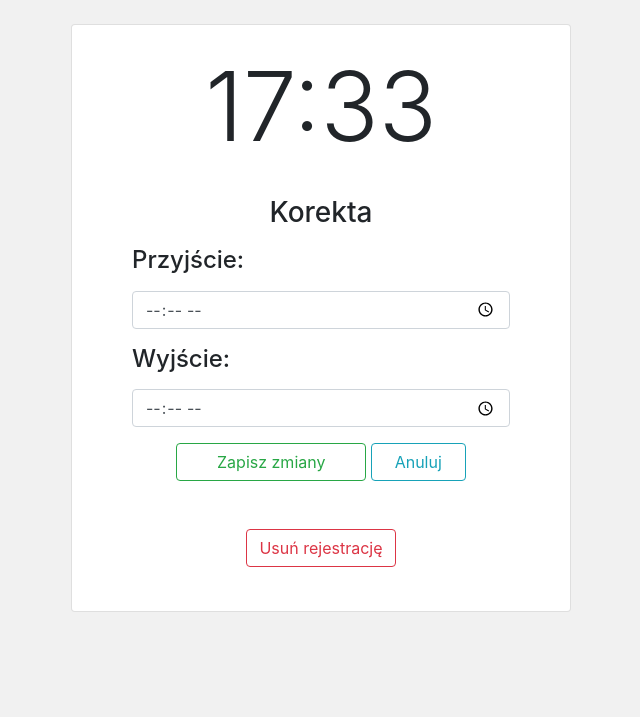
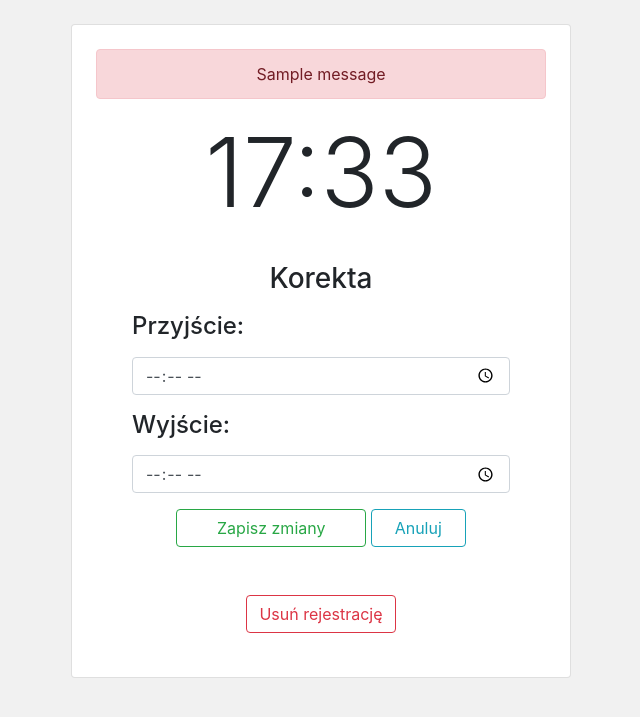
Before and after one commit to suwalszczyzna/work-time-registration, a Django app: page /correction/1 in a window 1280 px wide. Shown: the part 56-773 px from the top of the page, without its empty margins (319-959 px from the left). Run offline with Django 3.2, Linux system fonts and the light colour scheme; a user stored in the database is signed in; tables that the repository leaves empty hold one stand-in row (values such as "Sample post"); one stand-in notice (Sample message) is shown; some libraries are stand-ins or nearby versions.

Commit message:
correction: error message if hours is invalid

```diff
--- a/templates/time_registration/correction_form.html
+++ b/templates/time_registration/correction_form.html
@@ -4,6 +4,12 @@
 
     <div class="container mt-4 text-center">
         <div class="card p-4 mx-auto time-registration-container">
+            {{ form.errors }}
+            {% for message in messages %}
+                <div class="alert alert-danger" role="alert">
+                    {{ message }}
+                </div>
+            {% endfor %}
             <h1 class="card-title display-1">{% now "H:i" %}</h1>
             <div class="card-body ">
                 <form method="POST" style="width: 100%;">
--- a/time_registration/views.py
+++ b/time_registration/views.py
@@ -65,17 +65,24 @@ def correction(request, pk):
         return redirect('home')
 
     if request.method == "POST":
+
         if 'save' in request.POST:
             arrival = request.POST.get('arrival')
             leaving = request.POST.get('leaving')
-            if arrival:
-                time_registration.arrival = arrival
-            if leaving:
-                time_registration.leaving = leaving
-            time_registration.save()
+
+            if (arrival and leaving) and arrival > leaving:
+                messages.error(request, 'Godzina wyjścia nie może być późniejsza niż przyjście')
+            else:
+                if arrival:
+                    time_registration.arrival = arrival
+                if leaving:
+                    time_registration.leaving = leaving
+
+                time_registration.save()
+                return redirect('home')
         elif 'delete' in request.POST:
             time_registration.delete()
-        return redirect('home')
+            return redirect('home')
 
     context = {
         'time_registration': time_registration,
```
